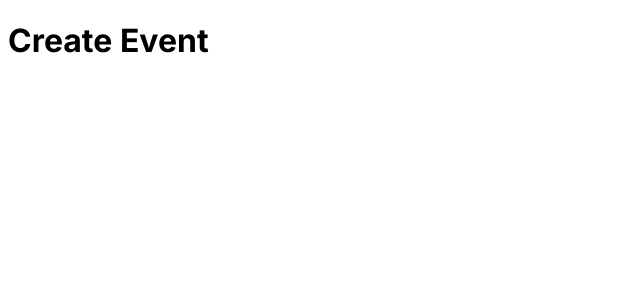
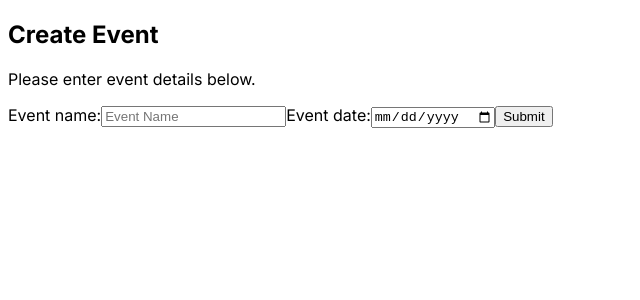
Before and after one commit to nanidam/degree-project-rendezevite, a Next.js app: page /events/create-event in a window 1280 px wide. Shown: the top 300 px of the page, without its empty margins (0-640 px from the left). Built offline with nearby package versions, Linux system fonts and the light colour scheme.

Commit message:
WIP create event

```diff
--- a/app/events/create-event/page.tsx
+++ b/app/events/create-event/page.tsx
@@ -1,8 +1,49 @@
+"use client";
 const CreateEvent = () => {
+  const handleCreateEvent = async (e: React.FormEvent<HTMLFormElement>) => {
+    e.preventDefault();
+    const formData = new FormData(e.currentTarget);
+    const eventName = formData.get("event-name") as string;
+    const eventDate = formData.get("event-date") as string;
+    console.log(eventName, eventDate);
+    // const userId = await getUserId()
+
+    // if (userId) {
+    //   const newEvent = await prisma.event.create({
+    //     data: {
+    //       eventName,
+    //       eventDate: new Date(eventDate),
+    //       eventPlannerUserId: userId,
+    //     },
+    //   })
+
+    //   if (newEvent) {
+    //     redirect(`/admin/event/${eventName}`)
+    //   }
+    // }
+  };
   return (
-    <>
+    <section className="container">
       <h1>Create Event</h1>
-    </>
+      <article className="info-text">
+        <p>Please enter event details below.</p>
+      </article>
+      <article className="form-container">
+        <form onSubmit={handleCreateEvent}>
+          <label htmlFor="event-name">
+            Event name:
+            <input type="text" name="event-name" placeholder="Event Name" />
+          </label>
+          <label htmlFor="event-date">
+            Event date:
+            <input type="date" name="event-date" />
+          </label>
+          <button className="submit-btn" type="submit">
+            Submit
+          </button>
+        </form>
+      </article>
+    </section>
   );
 };
 
```
Also changed, not shown: app/events/create-event/style.scss (added).
